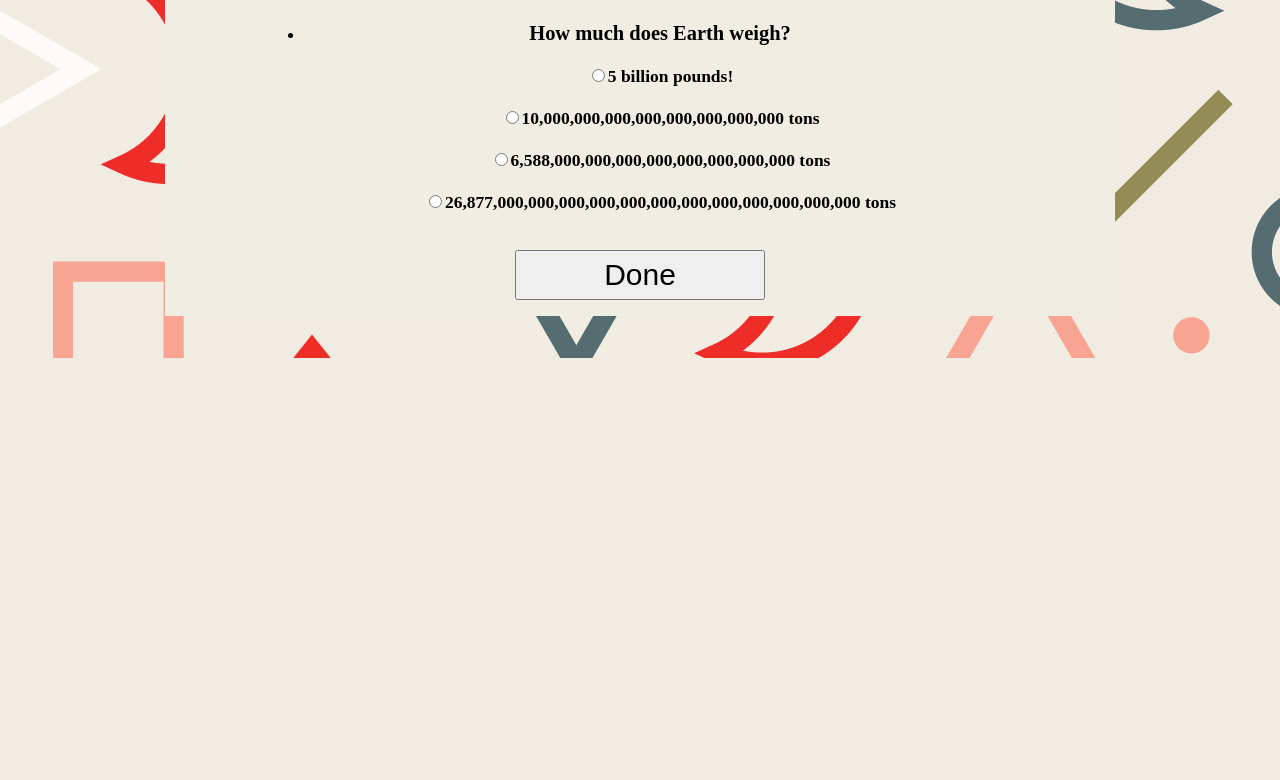
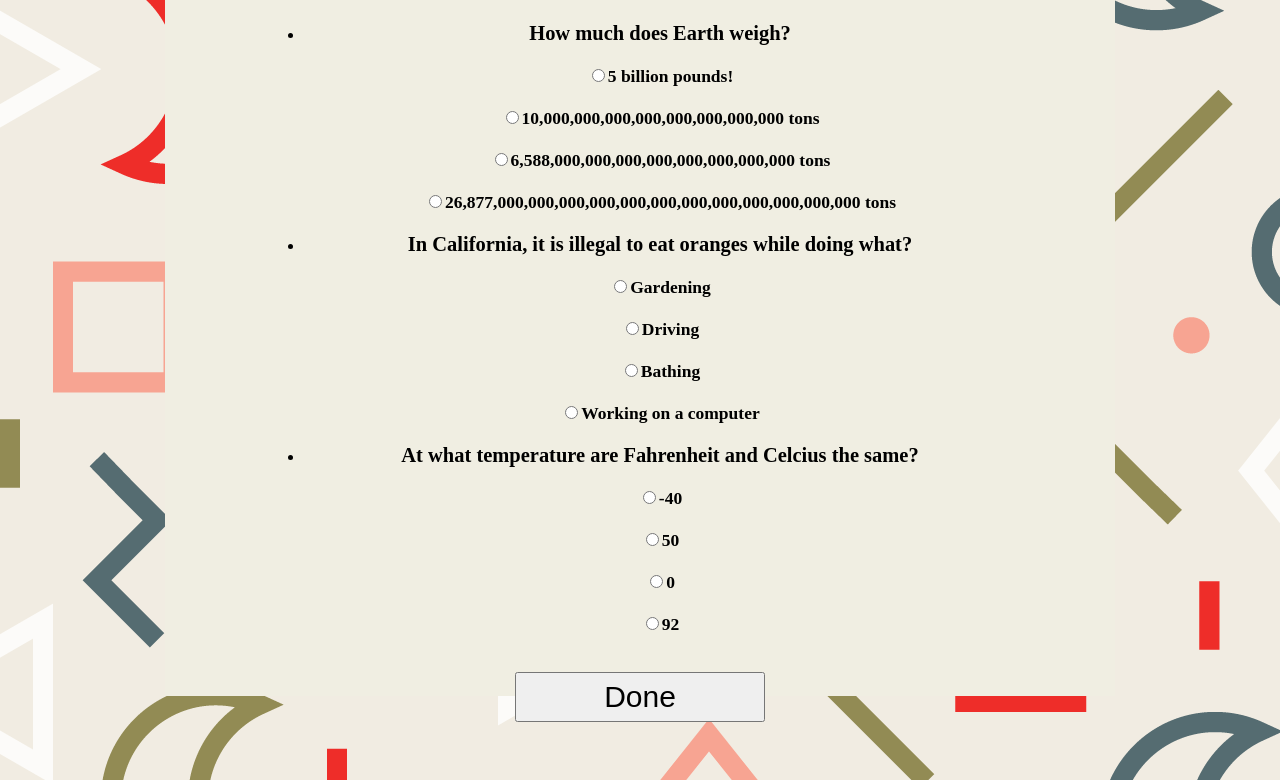
Before and after one commit to nxanttopoulos/TriviaGame, a PHP site: page /index2.html in a window 1280 px wide. Shown: the part 622-1402 px from the top of the page. Before the commit the page ends 980 px from the top, so only its background shows below. Run offline with PHP 8.4, Linux system fonts and the light colour scheme; some libraries are stand-ins or nearby versions.

Commit message:
Fixed a few things, added a few questions

```diff
--- a/assets/css/style.css
+++ b/assets/css/style.css
@@ -4,7 +4,7 @@
 	text-align:center;
 	font-weight: bold;
 	width: 750px;
-	height: 820px;
+	height: 1200px;
 	background-color: #F0EEE2;
 	padding: 100px;
 	padding-top:10px;
@@ -65,7 +65,7 @@
 } #results {
 
 	color:black;
-	font-size:60px;
+	font-size:45px;
 
 } #score {
 
--- a/assets/javascript/app.js
+++ b/assets/javascript/app.js
@@ -1,4 +1,4 @@
-var answers = ["A","C","B"],
+var answers = ["A","C","B","B","A"],
 answrList = answers.length;
 
 function getCheckedValue( radioButton ){
@@ -21,19 +21,14 @@ function getScore(){
   return submissions;
 }
 
-function outOfTime(){
-
-  $("#questions").html("<h2 id='results'>Time is up!<br><br>Correct Answers: "+getScore().correct+"<br><br>Incorrect Answers: "+getScore().wrong+"<br><br>Unanswered: "+getScore().null+"</h2>");
-  $("#timeRemaining").remove();
-  $("#questions").append("<button id='reset' onclick='reset()'>Play Again!</button>");
-}
-
 function returnScore(){
 
 
   $("#questions").html("<h2 id='results'>All Done!<br><br>Correct Answers: "+getScore().correct+"<br><br>Incorrect Answers: "+getScore().wrong+"<br><br>Unanswered: "+getScore().null+"</h2>");
   $("#timeRemaining").remove();
   $("#questions").append("<button id='reset' onclick='reset()'>Play Again!</button>");
+  $(window).scrollTop(0);
+
 }
 
 function reset() {
@@ -53,8 +48,8 @@ function startTimer(duration, display) {
 
         display.text("Time Remaining: "+ minutes + ":" + seconds);
 
-        if (--timer < 0) {
-            outOfTime();
+        if (--timer == 0) {
+            returnScore();
         }
     }, 1000);
 }
--- a/index2.html
+++ b/index2.html
@@ -6,6 +6,11 @@
   <link rel="stylesheet" type="text/css" href="assets/css/style.css">
   <script src="https://code.jquery.com/jquery-3.1.1.js"></script>
   <script type="text/javascript" src ="assets/javascript/app.js"></script>
+  <script>
+  $(document).ready(function(){
+    $(window).scrollTop(0);
+  });
+  </script>
 </head>
 <body>
   <div id="gameBox">
@@ -34,6 +39,20 @@
         <input type="radio" name="question2" value="B">6,588,000,000,000,000,000,000,000,000 tons<br><br>
         <input type="radio" name="question2" value="D">26,877,000,000,000,000,000,000,000,000,000,000,000,000 tons<br>
       </li>
+      <li>
+        <h3>In California, it is illegal to eat oranges while doing what?</h3>
+        <input type="radio" name="question3" value="A">Gardening<br><br>
+        <input type="radio" name="question3" value="C">Driving<br><br>
+        <input type="radio" name="question3" value="B">Bathing<br><br>
+        <input type="radio" name="question3" value="D">Working on a computer<br>
+      </li>
+      <li>
+        <h3>At what temperature are Fahrenheit and Celcius the same?</h3>
+        <input type="radio" name="question4" value="A">-40<br><br>
+        <input type="radio" name="question4" value="C">50<br><br>
+        <input type="radio" name="question4" value="B">0<br><br>
+        <input type="radio" name="question4" value="D">92<br>
+      </li>
     </ul>
     <button id="score" onclick="returnScore()">Done</button>
     </div>
```
